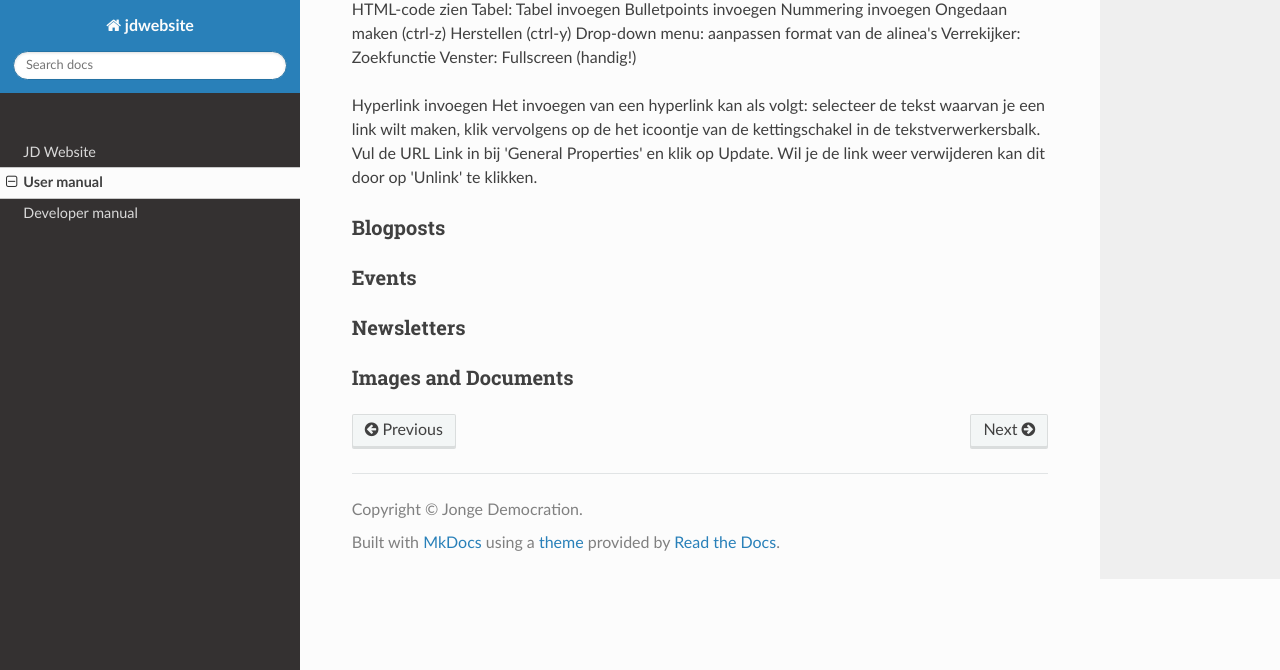
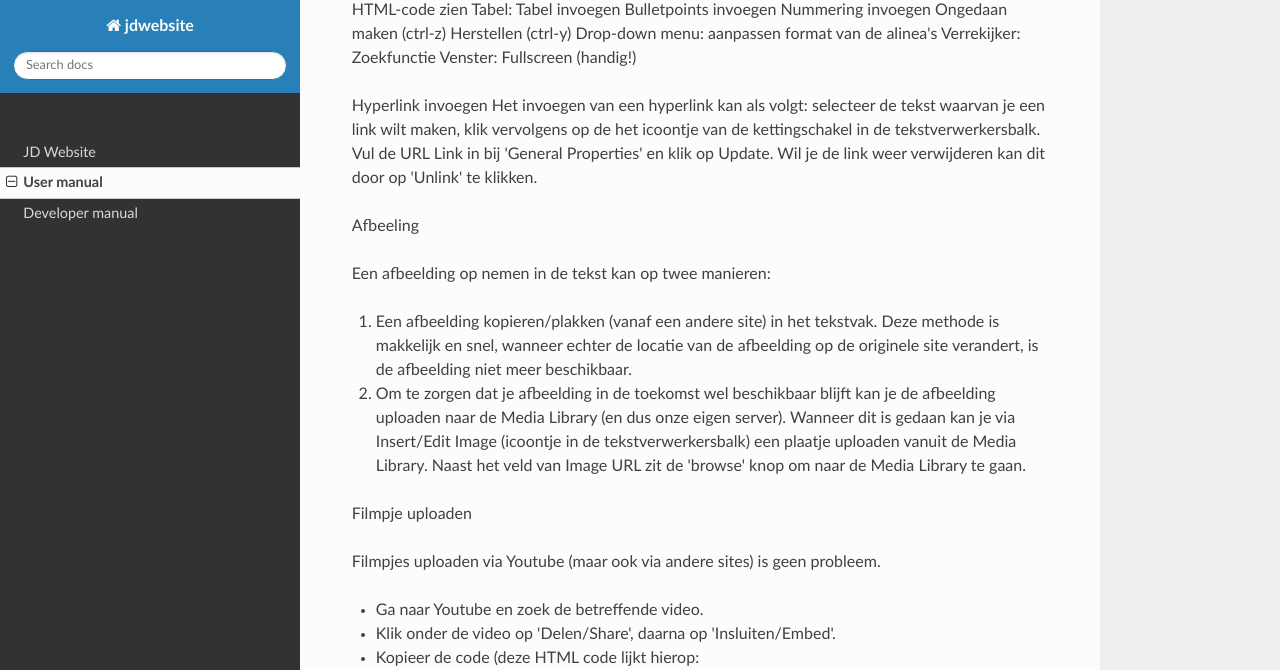
Before and after one commit to jonge-democraten/website, an MkDocs documentation site: the page built from docs/user.md, in a window 1280 px wide and 1400 px high, scrolled down 1116 px. Shown: the top 670 px of the window. Built offline with MkDocs 1.6.1, drawn with Linux system fonts in a browser that asks for light colours; nearby versions of some CDN libraries; old or Windows-style settings are respelled for this version of MkDocs; some of the changed text lies outside the part shown; grey boxes are pictures that could not be loaded.

Commit message:
Add explaination embedding video and images in editor.

```diff
--- a/docs/user.md
+++ b/docs/user.md
@@ -50,6 +50,32 @@
 Hyperlink invoegen
 Het invoegen van een hyperlink kan als volgt: selecteer de tekst waarvan je een link wilt maken, klik vervolgens op de het icoontje van de kettingschakel in de tekstverwerkersbalk. Vul de URL Link in bij 'General Properties' en  klik op Update. Wil je de link weer verwijderen kan dit door op 'Unlink' te klikken.
 
+
+
+Afbeeling
+
+Een afbeelding op nemen in de tekst kan op twee manieren:
+
+1. Een afbeelding kopieren/plakken (vanaf een andere site) in het tekstvak. Deze methode is makkelijk en snel, wanneer echter de locatie van de afbeelding op de originele site verandert, is de afbeelding niet meer beschikbaar.
+
+2. Om te zorgen dat je afbeelding in de toekomst wel beschikbaar blijft kan je de afbeelding uploaden naar de Media Library (en dus onze eigen server). Wanneer dit is gedaan kan je via Insert/Edit Image (icoontje in de tekstverwerkersbalk) een plaatje uploaden vanuit de Media Library. Naast het veld van Image URL zit de 'browse' knop om naar de Media Library te gaan.
+
+Filmpje uploaden
+
+Filmpjes uploaden via Youtube (maar ook via andere sites) is geen probleem.
+
+- Ga naar Youtube en zoek de betreffende video.
+- Klik onder de video op 'Delen/Share', daarna op 'Insluiten/Embed'.
+- Kopieer de code (deze HTML code lijkt hierop: <iframe width="560" height="315" src="//www.youtube.com/embed/BcsfftwLUf0" frameborder="0" allowfullscreen></iframe>)
+- Plaats in het tekstvak de cursor op de plek waar je de video wilt plaatsen en klik op het film-icoontje in de tekstverwerkersbalk.
+- Open in het nieuwe venster de 'Source' tab en kopieer de link in het zwarte veld.
+- Klik op 'Insert'
+
+Wanneer je dit hebt gedaan zul je de video niet in het tekstvak zien, schrik hier niet van, dit hoort zo. Wil je toch zien waar de video staat in tekstvak kan je de gehele tekst selecteren (ctrl-a).
+De video kan je na het invoegen nog verslepen in het tekstvak, dit doe je door op het de video te klikken en met de cursor te verslepen naar de gewenste plek. Wil je de video weer verwijderen uit het tekstvak dan kan je dat met delete of backspace doen.
+
+Als je klaar bent met het aanpassen van de pagina, klik je op save. De veranderingen zullen dan zichtbaar zijn op de site. Wanneer je je veranderingen nog niet aan de buitenwereld wilt tonen kun je ervoor kiezen om bovenaan 'Draft' aan te vinken. De veranderingen zullen dan alleen zichtbaar zijn voor de admin.
+
 ### Blogposts
 
 ### Events
```
Also changed, not shown: 1 other file.
